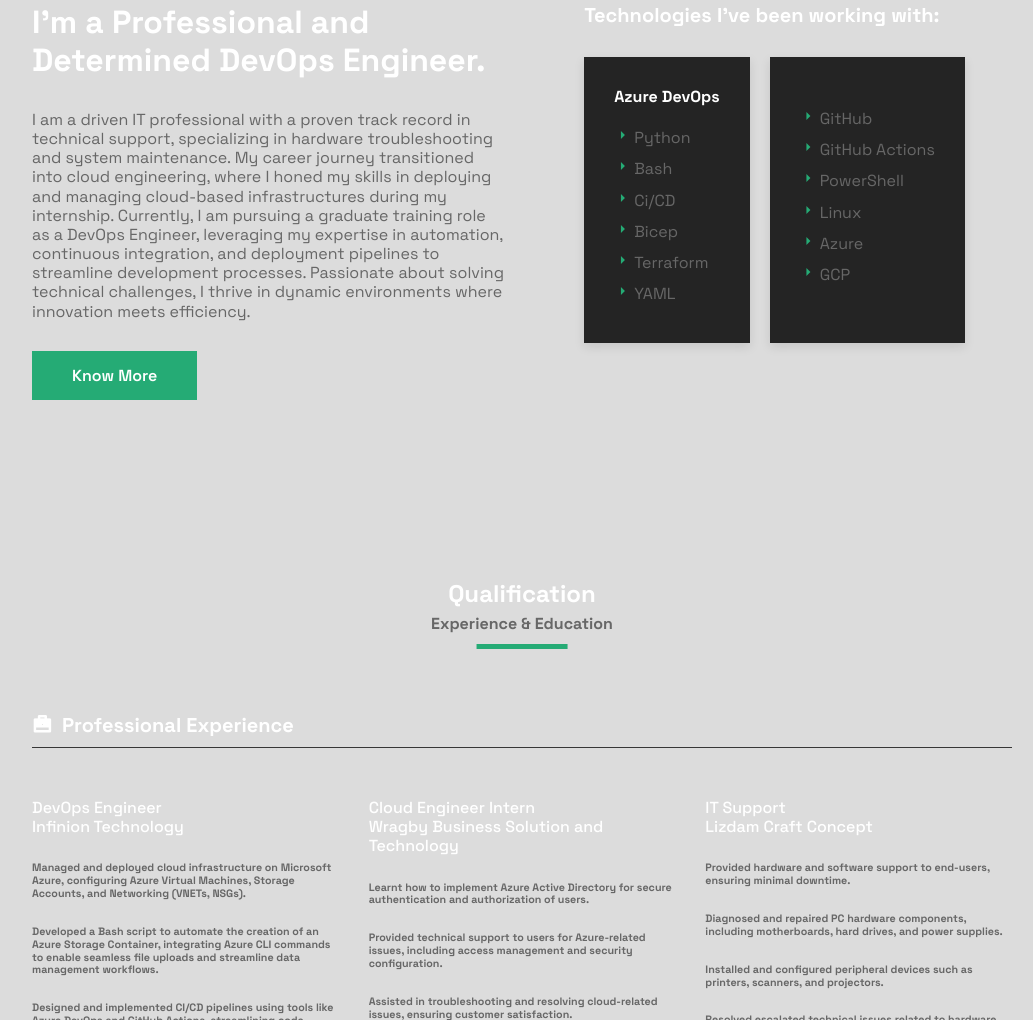
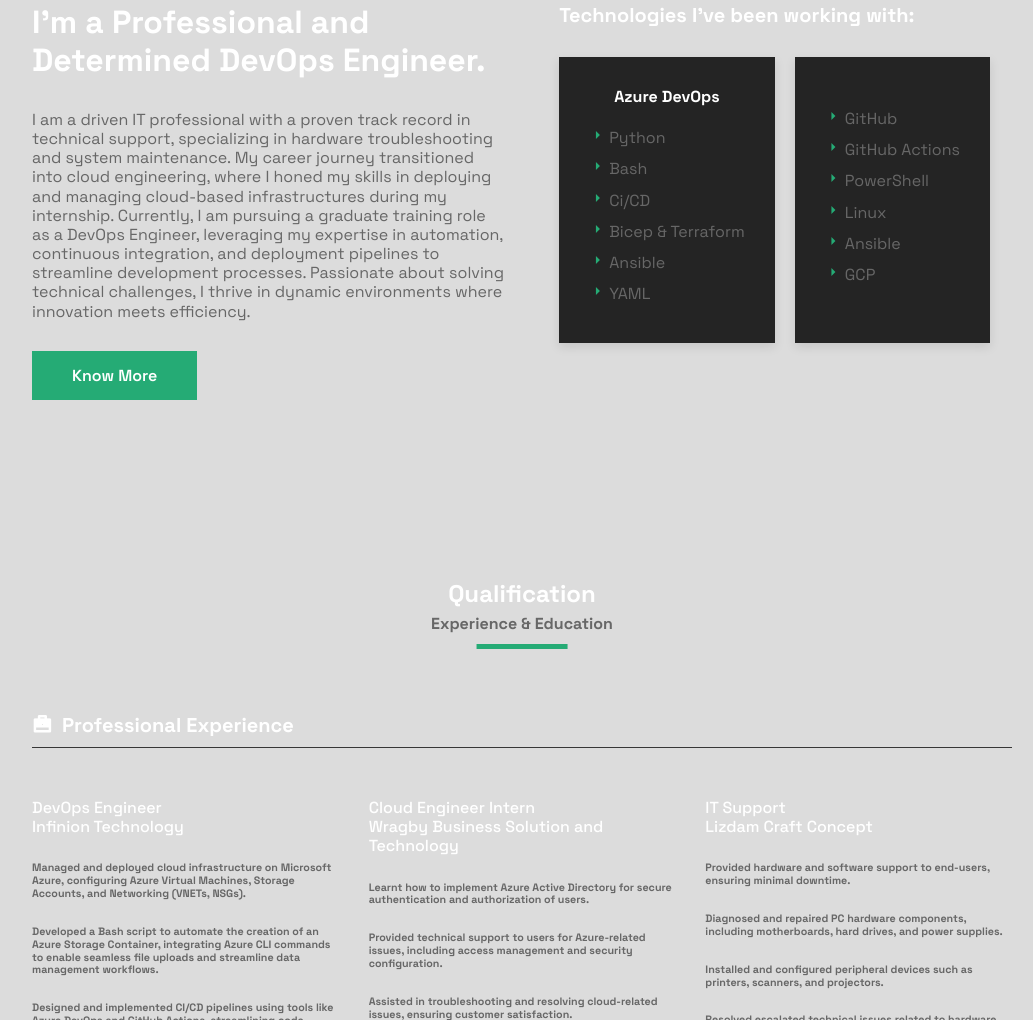
Before and after one commit to fawemimo-olukorede-A/olukorede-portfolio, a plain HTML site: page index.html in a window 1280 px wide. Shown: the part 1060-2080 px from the top of the page, without its empty margins (118-1151 px from the left). Drawn offline with nearby package versions, Linux system fonts and the light colour scheme.

Commit message:
new update

```diff
--- a/index.html
+++ b/index.html
@@ -117,9 +117,9 @@
                                     <li class="skills__item"><i class="ri-arrow-right-s-fill"></i>
                                         Ci/CD</li>
                                     <li class="skills__item"><i class="ri-arrow-right-s-fill"></i>
-                                        Bicep</li>
+                                        Bicep & Terraform</li>
                                     <li class="skills__item"><i class="ri-arrow-right-s-fill"></i>
-                                        Terraform</li>
+                                       Ansible </li>
                                     <li class="skills__item"><i class="ri-arrow-right-s-fill"></i>
                                         YAML</li>
                                 </ul>
@@ -136,7 +136,7 @@
                                     <li class="skills__item"><i class="ri-arrow-right-s-fill"></i>
                                         Linux</li>
                                     <li class="skills__item"><i class="ri-arrow-right-s-fill"></i>
-                                        Azure</li>
+                                        Ansible</li>
                                     <li class="skills__item"><i class="ri-arrow-right-s-fill"></i>
                                         GCP</li>
                                 </ul>
```
